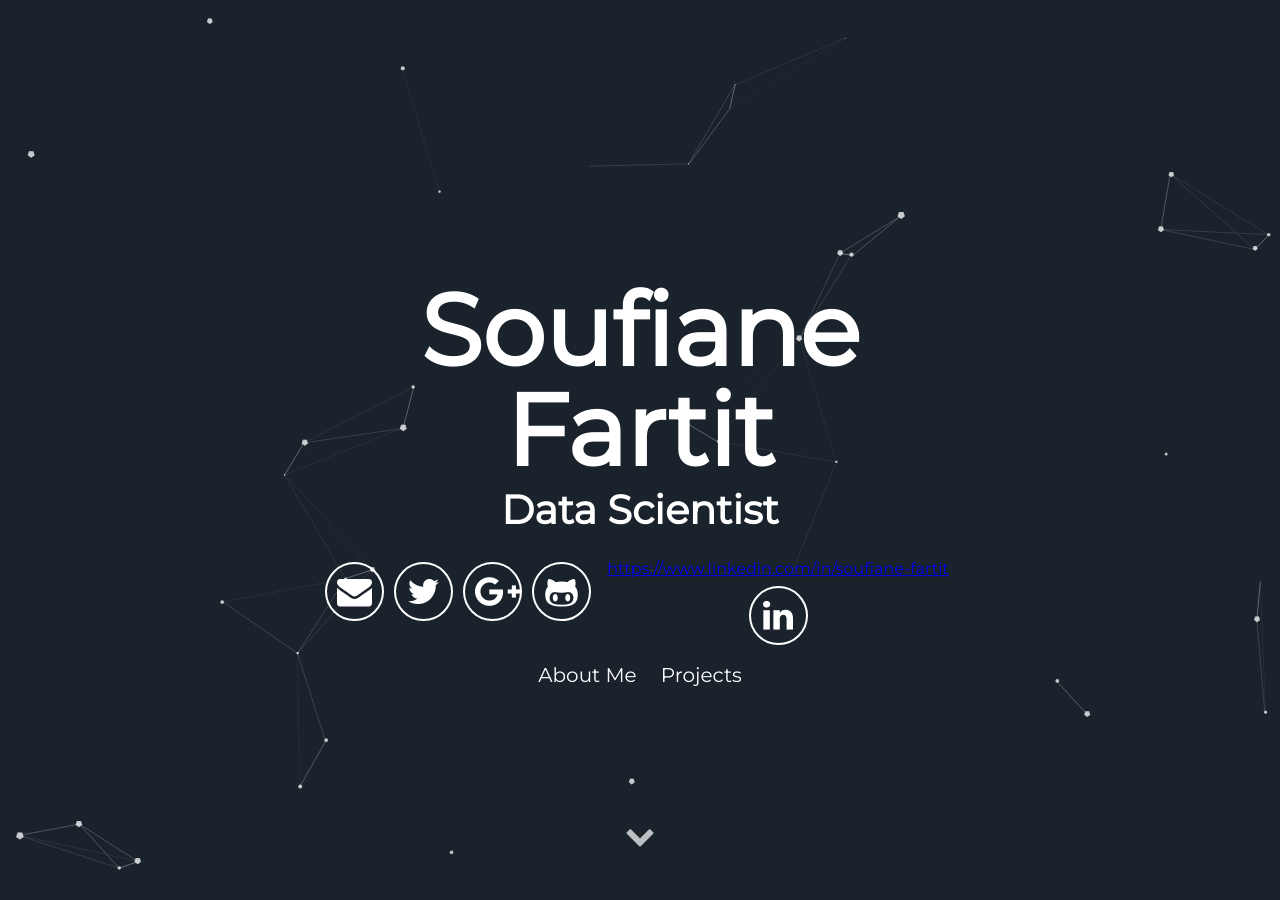
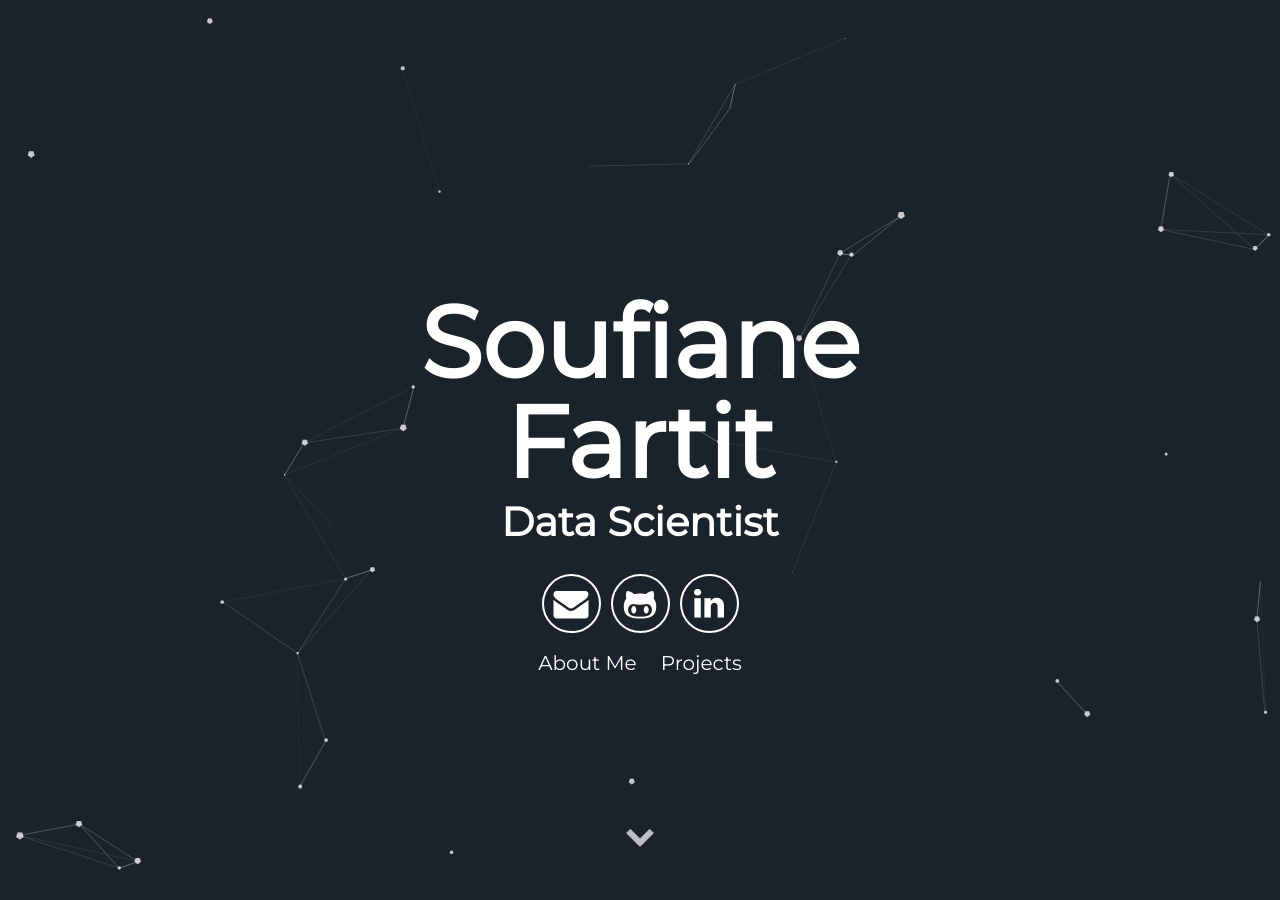
Before and after one commit to Soufiane-Fartit/soufiane-fartit.github.io, a Jekyll site: the page built from index.html, in a window 1280 px wide and 900 px high. Built offline with Jekyll 4.4.1, drawn with Linux system fonts in a browser that asks for light colours.

Commit message:
edit config

```diff
--- a/_includes/header.html
+++ b/_includes/header.html
@@ -5,11 +5,9 @@
         <span class="site-description">{{site.user_title}}</span>
       </h1>
       <div class="header-icons">
-        <a aria-label="Send email" href="#"><i class="icon fa fa-envelope"></i></a>
-        <a aria-label="My Twitter" target="_blank" href="#"><i class="icon fa fa-twitter" aria-hidden="true"></i></a>
-        <a aria-label="My Google Plus" target="_blank" href="#"><i class="icon fa fa-google-plus" aria-hidden="true"></i></a>
-        <a aria-label="My Github" target="_blank" href="#"><i class="icon fa fa-github-alt" aria-hidden="true"></i></a>
-        <a aria-label="My Linkedin" target="_blank" href="#">https://www.linkedin.com/in/soufiane-fartit<i class="icon fa fa-linkedin" aria-hidden="true"></i></a>
+        <a aria-label="Send email" href="#{{site.email}}"><i class="icon fa fa-envelope"></i></a>
+        <a aria-label="My Github" target="_blank" href="#https://github.com/Soufiane-Fartit"><i class="icon fa fa-github-alt" aria-hidden="true"></i></a>
+        <a aria-label="My Linkedin" target="_blank" href="#https://www.linkedin.com/in/soufiane-fartit"><i class="icon fa fa-linkedin" aria-hidden="true"></i></a>
       </div>
       <div class="header-links">
         <a class="link" href="#about" data-scroll>About Me</a>
```
